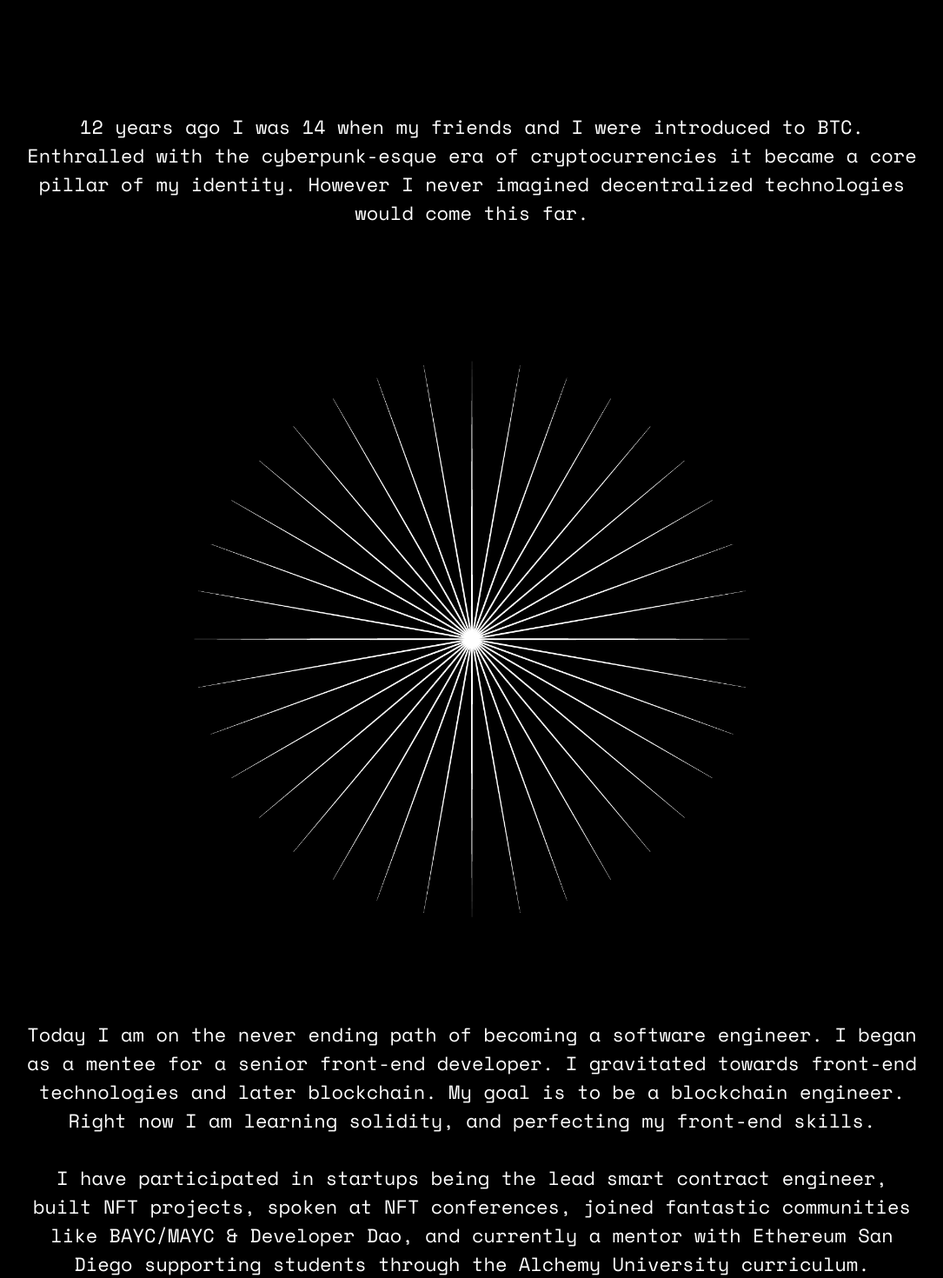
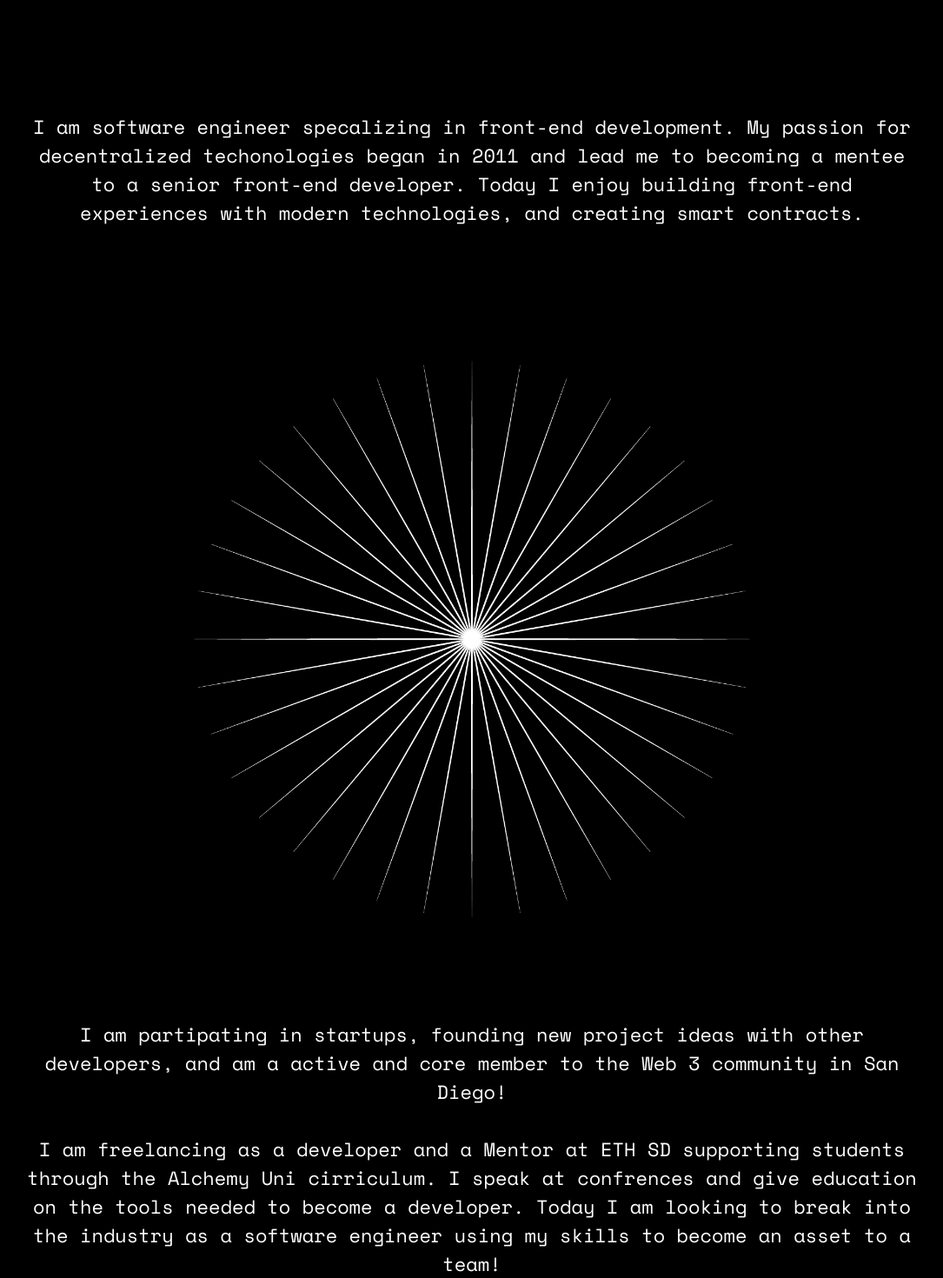
Before and after one commit to 0xClouds/PortfolioSitev4, a Next.js app: page / in a window 1280 px wide. Shown: the part 920-2390 px from the top of the page at 87% size, without its empty margins (97-1182 px from the left). Built offline with nearby package versions, Linux system fonts and the light colour scheme.

Commit message:
changed about section text

```diff
--- a/components/About.js
+++ b/components/About.js
@@ -14,25 +14,23 @@ export default function About() {
         <span> &#60; Front-End | Blockchain &gt; </span>
       </div>
       <p className={styles.aboutInfo}>
-        12 years ago I was 14 when my friends and I were introduced to BTC.
-        Enthralled with the cyberpunk-esque era of cryptocurrencies it became a
-        core pillar of my identity. However I never imagined decentralized
-        technologies would come this far.
+        I am software engineer specalizing in front-end development. My passion
+        for decentralized techonologies began in 2011 and lead me to becoming a
+        mentee to a senior front-end developer. Today I enjoy building front-end
+        experiences with modern technologies, and creating smart contracts.
       </p>
 
       <Spinner></Spinner>
       <p className={styles.aboutInfo}>
-        Today I am on the never ending path of becoming a software engineer. I
-        began as a mentee for a senior front-end developer. I gravitated towards
-        front-end technologies and later blockchain. My goal is to be a
-        blockchain engineer. Right now I am learning solidity, and perfecting my
-        front-end skills.
-        <br></br> <br></br> I have participated in startups being the lead smart
-        contract engineer, built NFT projects, spoken at NFT conferences, joined
-        fantastic communities like BAYC/MAYC & Developer Dao, and currently a
-        mentor with Ethereum San Diego supporting students through the Alchemy
-        University curriculum.
-        <br></br> <br></br>
+        I am partipating in startups, founding new project ideas with other
+        developers, and am a active and core member to the Web 3 community in
+        San Diego!
+        <br></br>
+        <br></br>I am freelancing as a developer and a Mentor at ETH SD
+        supporting students through the Alchemy Uni cirriculum. I speak at
+        confrences and give education on the tools needed to become a developer.
+        Today I am looking to break into the industry as a software engineer
+        using my skills to become an asset to a team!
       </p>
       <h1 className={styles.header}>Technologies</h1>
       <ul className={styles.techList}>
```
